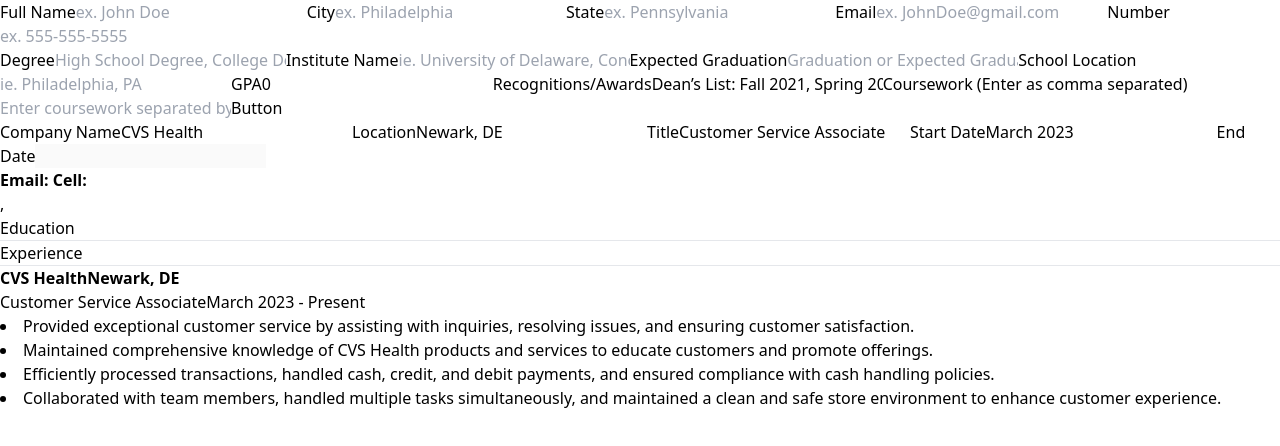
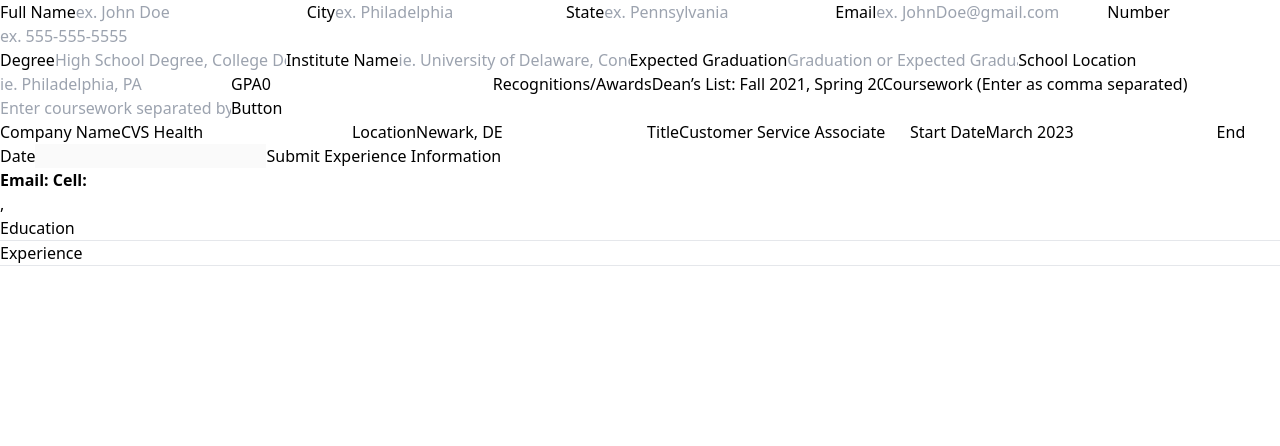
Before and after one commit to thekevinchau/ResumeGenerator, a React (Vite) app: page / in a window 1280 px wide. Shown: the top 446 px of the page. Built offline with nearby package versions, Linux system fonts and the light colour scheme.

Commit message:
Added ability to add to experiencesArray

```diff
--- a/src/App.tsx
+++ b/src/App.tsx
@@ -98,6 +98,12 @@
     currentEmployee: true,
   })
 
+  /*
+  @brief: A callback function that changes ExperienceInfo text fields based on input from ExperienceForms.tsx inputs
+  @param: Event that fires upon key inputs to input box
+  @functionality: Consumes an event and destructures the name and value from the event and we'll update those accordingly.
+  @return: Returns nothing. Is a state setter.
+  */
   const handleExperienceInput = (event: React.ChangeEvent<HTMLInputElement>) => {
     //destructure the name and value from the event and we'll update those accordingly
     const { name, value } = event.target;
@@ -105,7 +111,11 @@
   }
 
   //TODO: Complete functionality to add to Experience Array
-  //const [experienceArray, setExperienceArray] = useState<ExperienceInfo[]>([]);
+  const [experienceArray, setExperienceArray] = useState<ExperienceInfo[]>([]);
+
+  const addExperience = () => {
+    setExperienceArray([...experienceArray, experience])
+  }
 
 
   return <div className="w-screen h-screen flex justify-around items-start bg-slate-500 font-serif">
@@ -113,7 +123,7 @@
     <div className="w-1/2 h-screen flex flex-col border overflow-scroll">
       <HeaderForms handleFormInput={handlePersonalInfoChange} headerInfo={personalInfo}></HeaderForms>
       <EducationForms handleSubmission={addEducation} handleInput={handleEducationInfo} educationInfo={educationInfo}></EducationForms>
-      <ExperienceForms handleInput={handleExperienceInput} experienceInfo={experience}></ExperienceForms>
+      <ExperienceForms handleSubmission={addExperience} handleInput={handleExperienceInput} experienceInfo={experience}></ExperienceForms>
     </div>
     <div className="flex flex-col w-1/2 h-full  border bg-white">
 
@@ -128,7 +138,7 @@
         <p className="text-center mb-2">Experience</p>
         <hr className="h-px mb-2 bg-gray-200 border-0 dark:bg-gray-700"></hr>
 
-        <ExperienceSection experienceInfo={experience}></ExperienceSection>
+        {experienceArray.map((experience: ExperienceInfo, index: number) => <ExperienceSection key={index} experienceInfo={experience}></ExperienceSection>)}
       </div>
     </div>
   </div>
--- a/src/components/ExperienceForms.tsx
+++ b/src/components/ExperienceForms.tsx
@@ -2,11 +2,20 @@
 
 interface ExpFormsProps{
     handleInput: (event: React.ChangeEvent<HTMLInputElement>) => void,
+    handleSubmission: () => void;
     experienceInfo: ExperienceInfo,
 }
 
-export function ExperienceForms({handleInput, experienceInfo}: ExpFormsProps){
+
+export function ExperienceForms({handleInput, experienceInfo, handleSubmission}: ExpFormsProps){
+    const handleExperienceSubmission = (event: React.ChangeEvent<SubmitEventInit>) => {
+        event.preventDefault()
+        handleSubmission();
+    }
+
+
     return <div className="flex flex-col">
+        <form onSubmit={handleExperienceSubmission}>
             <label>Company Name</label>
             <input type="text" name="company" onChange={handleInput} value={experienceInfo.company} required></input>
 
@@ -17,9 +26,12 @@
             <input type="text" name="title" onChange={handleInput} value={experienceInfo.title}></input>
 
             <label>Start Date</label>
-        <input type="text" name="title" onChange={handleInput} value={experienceInfo.startDate}></input>
+            <input type="text" name="startDate" onChange={handleInput} value={experienceInfo.startDate}></input>
 
             <label>End Date</label>
             <input disabled={experienceInfo.currentEmployee === true}></input>
+
+            <button type="submit">Submit Experience Information</button>
+        </form>
     </div>
 }
```
Lines whose indentation alone changed are shown as unchanged.
